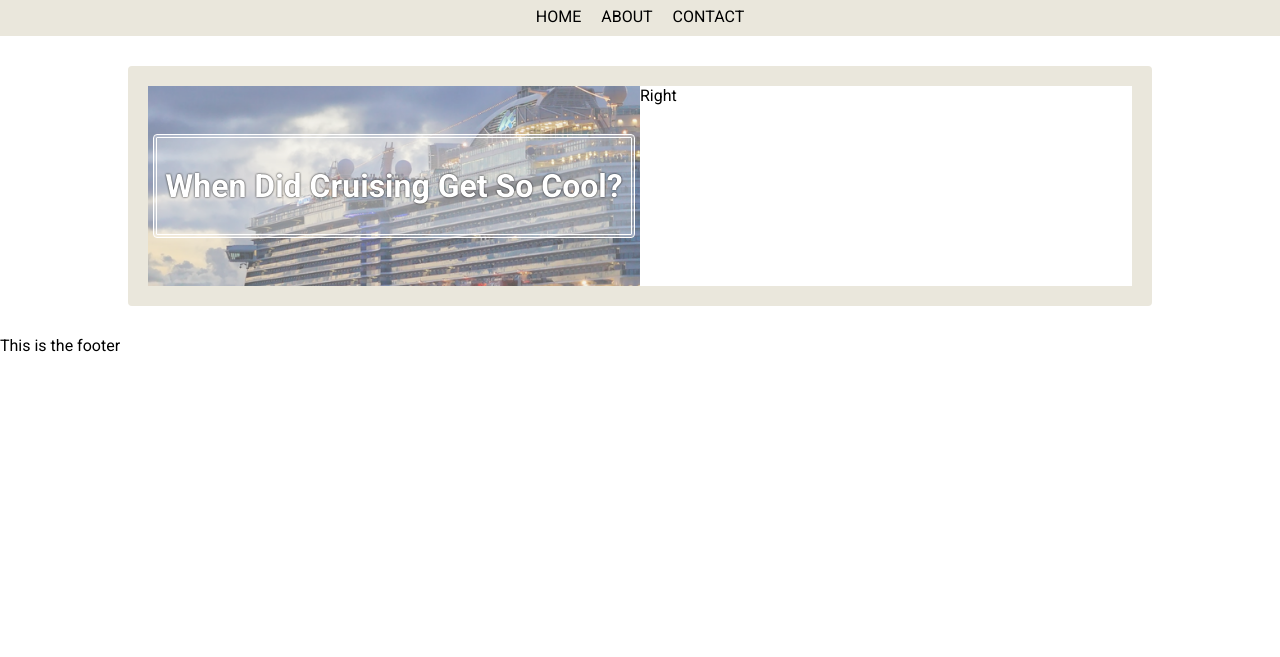
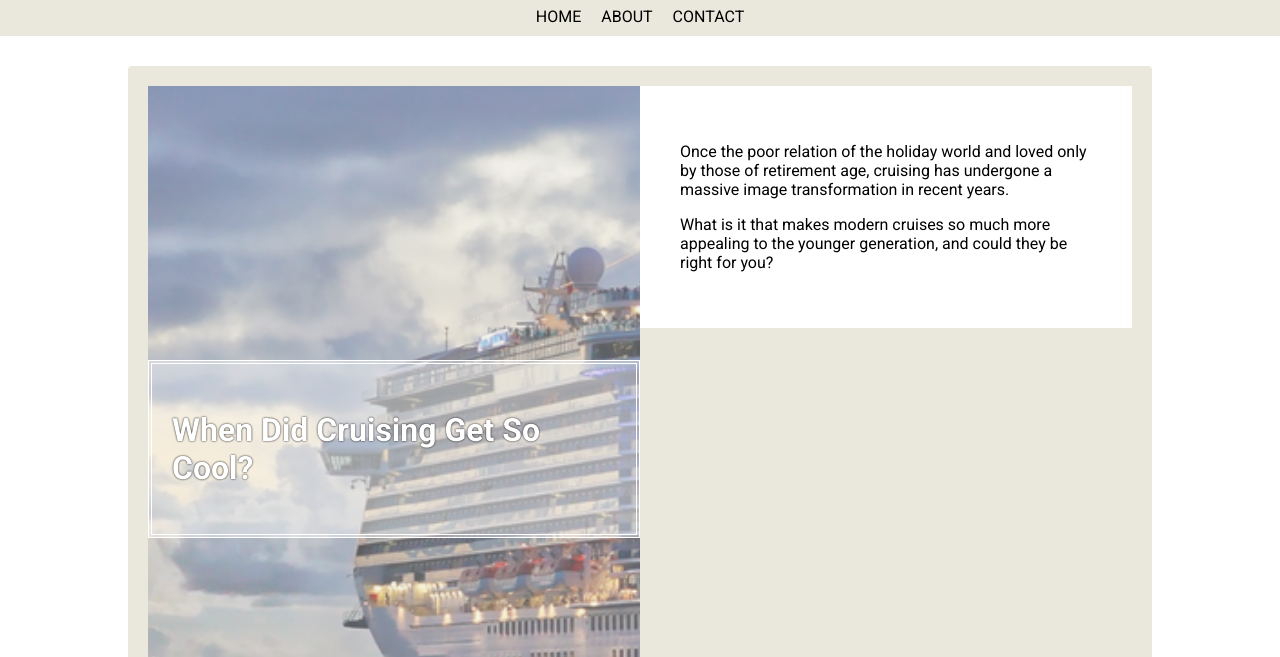
Before and after one commit to beccyv/NanoDegreeBlog, a plain HTML site: page index.html in a window 1280 px wide. Shown: the part 143-800 px from the top of the page. Drawn offline with Linux system fonts and the light colour scheme.

Commit message:
building card

```diff
--- a/css/homepage.css
+++ b/css/homepage.css
@@ -1,6 +1,7 @@
 @import "colors.css";
 @import "sizing.css";
 
+/* container for all of content */
 .container {
   display: grid;
   grid-template-columns: 1fr;
@@ -13,6 +14,7 @@
   margin: 0;
 }
 
+/* Header section  */
 header {
   max-height: 150px;
 }
@@ -25,6 +27,7 @@ header {
   padding: 0;
 }
 
+/* Nav Section  */
 .nav-container {
   grid-area: nav;
   background-color: var(--main-background-two);
@@ -57,6 +60,7 @@ header {
   list-style: none;
 }
 
+/* Main Content */
 .content {
   grid-area: main;
   display: flex;
@@ -65,61 +69,56 @@ header {
 }
 
 .card {
-  width: 80%;
-  background-color: var(--main-background-two);
-  border-radius: 4px;
-  min-height: 200px;
-  margin: 30px 0;
-  padding: 10px;
-}
-
-.inner-card {
-  margin: 10px;
-  border-radius: 4px;
+  width: 100%;
+  display: grid;
+  grid-template-columns: 1fr;
+  grid-template-rows: 3fr 2fr 1fr;
+  grid-template-areas:
+    "left"
+    "right-top"
+    "right-bottom";
+  min-height: 500px;
 }
 
 .left-card {
-  background-image: url("../images/cruise\ ship\ small.png");
+  grid-area: left;
+  background-image: url("../Images/cruise-ship-small.png");
   background-size: cover;
-  height: 200px;
   display: flex;
   justify-content: center;
   align-items: center;
 }
 
-.right-card {
-  background-color: var(--main-background-one);
-  height: 200px;
-}
-
-.card-image {
-  width: 100%;
-  object-fit: cover;
-}
-
-.title-box {
-  background-color: rgba(255, 255, 255, 0.3);
-  border: 4px double var(--main-background-one);
-  padding: 8px;
-  border-radius: 4px;
+.card-title {
+  background-color: rgba(255, 255, 255, 0.4);
   color: var(--main-background-one);
   text-shadow: 0 0 2px #000;
-}
-
-.title-box:hover {
-  background-color: rgba(255, 255, 255, 0.5);
-  cursor: pointer;
-  color: var(--main-dark-grey);
-  text-shadow: none;
-}
-
-/* .card-title {
-  color: var(--main-background-one);
+  padding: 20px;
+  border: 4px double var(--main-background-one);
 }
 
 .card-title:hover {
-  color: var(--main-text-color);
-} */
+  background-color: rgba(255, 255, 255, 0.6);
+  color: var(--main-dark-grey);
+  text-shadow: none;
+  cursor: pointer;
+}
+
+.card-link {
+  text-decoration: none;
+}
+
+.right-card {
+  padding: 40px;
+  background-color: var(--main-background-one);
+}
+
+.top-right {
+  grid-area: right-top;
+}
+
+@media screen and (min-width: 500px) and (max-width: 797px) {
+}
 
 @media only screen and (min-width: 798px) {
   .nav-list {
@@ -133,12 +132,18 @@ header {
     margin: 0 10px;
   }
 
-  .inner-card {
-    display: flex;
-    justify-content: space-between;
-  }
-
-  .single-card {
-    width: 50%;
+  .card {
+    width: 80%;
+    background-color: var(--main-background-two);
+    border-radius: 4px;
+    margin: 30px 0;
+    padding: 20px;
+    grid-template-columns: 1fr 1fr;
+    grid-template-rows: 1fr 1fr 1fr;
+    grid-template-areas:
+      "left right-top"
+      "left right-middle"
+      "left right-bottom";
+    min-height: 500px;
   }
 }
--- a/index.html
+++ b/index.html
@@ -32,17 +32,27 @@
           </ul>
         </div>
       </nav>
-      <content>
-        <div class="card">
-          <div class="inner-card">
-            <div class="left-card single-card">
-              <div class="title-box">
-                <h1 class="card-title">When Did Cruising Get So Cool?</h1>
+      <content class="content">
+        <section class="card">
+          <div class="left-card">
+            <a href="blog-post.html" class="card-link"
+              ><div class="card-title">
+                <h1>When Did Cruising Get So Cool?</h1>
               </div>
-            </div>
-            <div class="right-card single-card">Right</div>
+            </a>
           </div>
-        </div>
+          <div class="top-right right-card">
+            <p>
+              Once the poor relation of the holiday world and loved only by
+              those of retirement age, cruising has undergone a massive image
+              transformation in recent years.
+            </p>
+            <p>
+              What is it that makes modern cruises so much more appealing to the
+              younger generation, and could they be right for you?
+            </p></div>
+          </div>
+        </section>
       </content>
       <footer>This is the footer</footer>
     </div>
```
Also changed, not shown: Images/cruise-ship-small.png (renamed from Images/cruise ship small.png).
